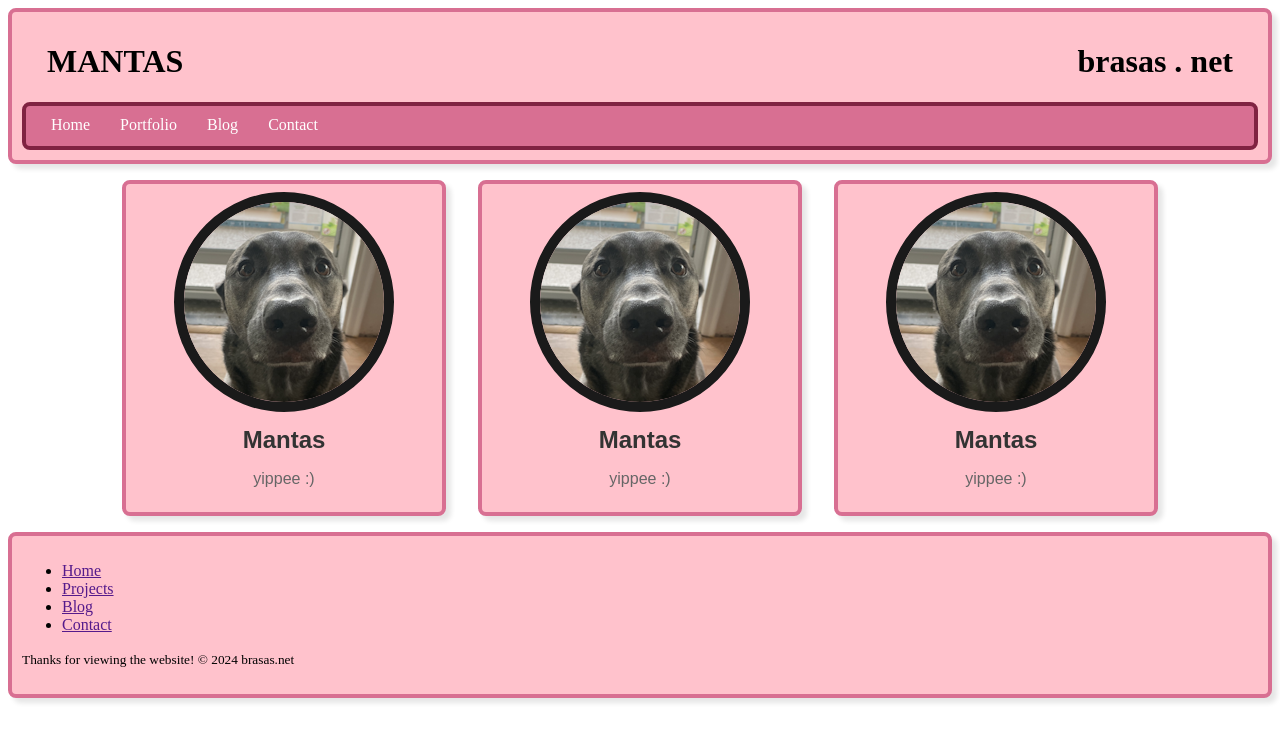
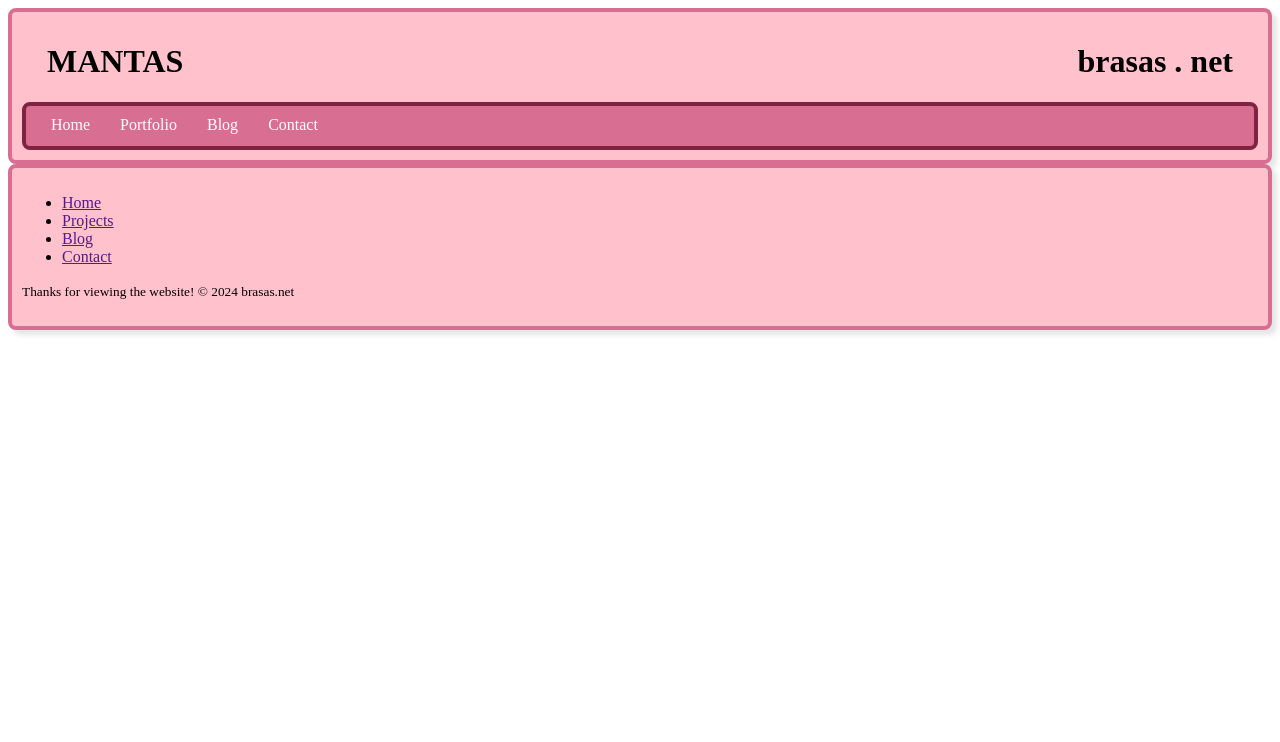
Before and after one commit to MantasBrasas/MantasBrasas.github.io, a React (Vite) app in the folder brasas-net/: page /colour-picker in a window 1280 px wide. Shown: the top 742 px of the page. Built offline with nearby package versions, Linux system fonts and the light colour scheme.

Commit message:
watched dune2 and forgot what changes i made

```diff
--- a/brasas-net/src/Body/Body.jsx
+++ b/brasas-net/src/Body/Body.jsx
@@ -1,13 +1,13 @@
+import { Routes, Route } from 'react-router-dom'
+
 import Home from "../Pages/Home.jsx"
-import ColourPicker from "../Pages/colourPicker/colourPicker.jsx";
-
-import { Routes, Route } from 'react-router-dom'
+import Portfolio from "../Pages/Portfolio.jsx";
 
 function Body(){
     return(
         <Routes>
             <Route path='/' element={ <Home/> }/>
-            <Route path='/colour-picker' element={ <ColourPicker/> }/>
+            <Route path='/portfolio' element={ <Portfolio/> }/>
         </Routes>
     );
 }
--- a/brasas-net/src/Pages/ColourPicker/ColourPicker.jsx
+++ /dev/null
@@ -1,14 +0,0 @@
-import Card from "../../Card/Card.jsx"
-import styles from './ColourPicker.module.css'
-
-function ColourPicker(){
-    return(
-        <div className={styles.body}>
-            <Card/>
-            <Card/>
-            <Card/>
-        </div>
-    );
-}
-
-export default ColourPicker
--- a/brasas-net/src/Pages/ColourPicker/ColourPicker.module.css
+++ /dev/null
@@ -1,5 +0,0 @@
-.body {
-    width: 90%;
-    margin: auto;
-    text-align: center;
-  }
--- a/brasas-net/src/Pages/Home.jsx
+++ b/brasas-net/src/Pages/Home.jsx
@@ -3,7 +3,7 @@ import Card from "../Card/Card.jsx"
 function Home(){
     return(
         <div className="body">
-            <Card title="Colour Picker" text="Cute little react based colour picker!" buttons={[{id: 0, title: "Visit", link: "/colour-picker"}]}/>
+            <Card title="Portfolio" text="Check out what I have worked on and am currently working on!" buttons={[{id: 0, title: "Visit", link: "/portfolio"}]}/>
         </div>
     );
 }
--- /dev/null
+++ b/brasas-net/src/Pages/Portfolio.jsx
@@ -0,0 +1,12 @@
+
+function Portfolio(){
+    return(
+        <div>
+            <p>
+                Hi :3
+            </p>
+        </div>
+    );
+}
+
+export default Portfolio
```
